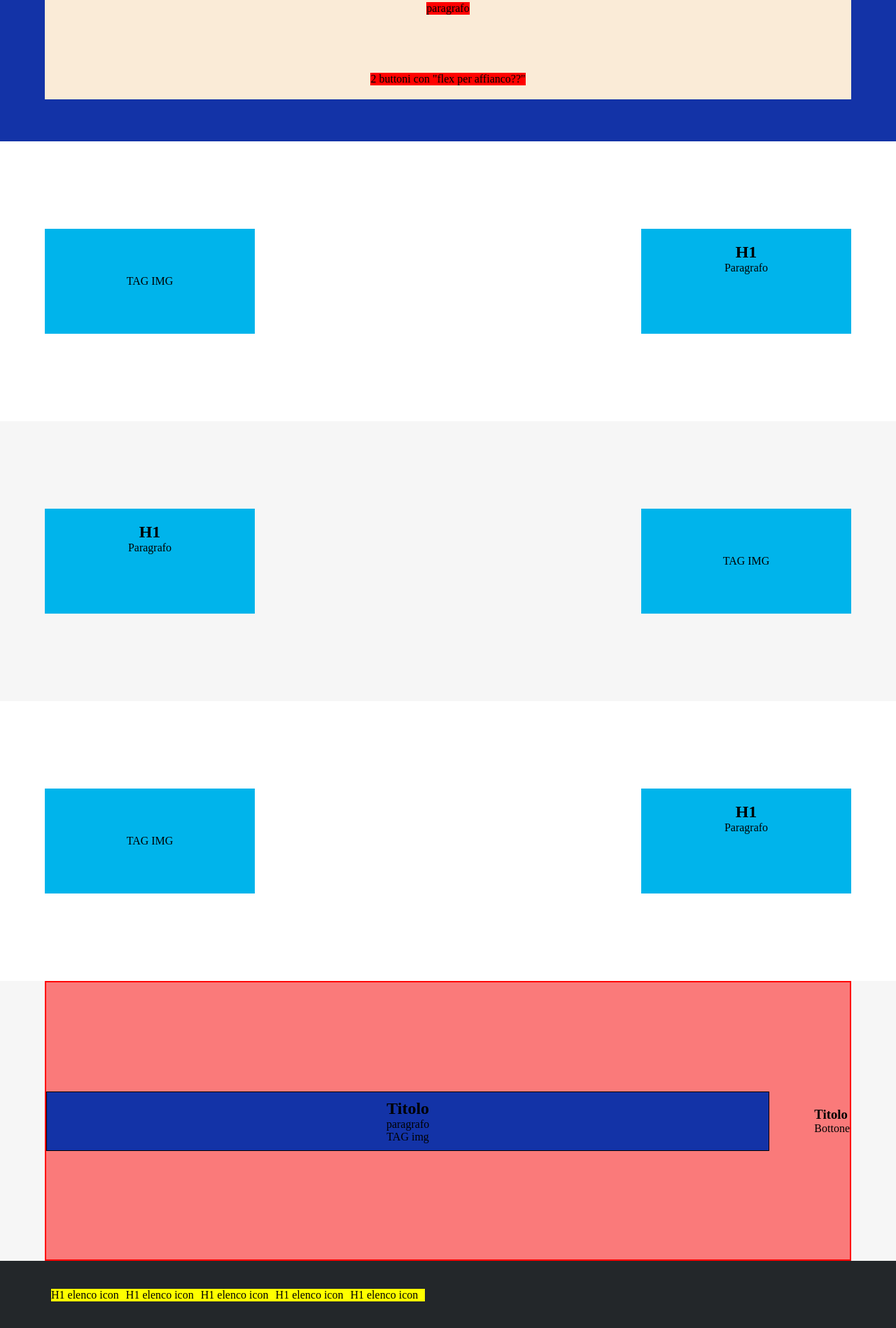
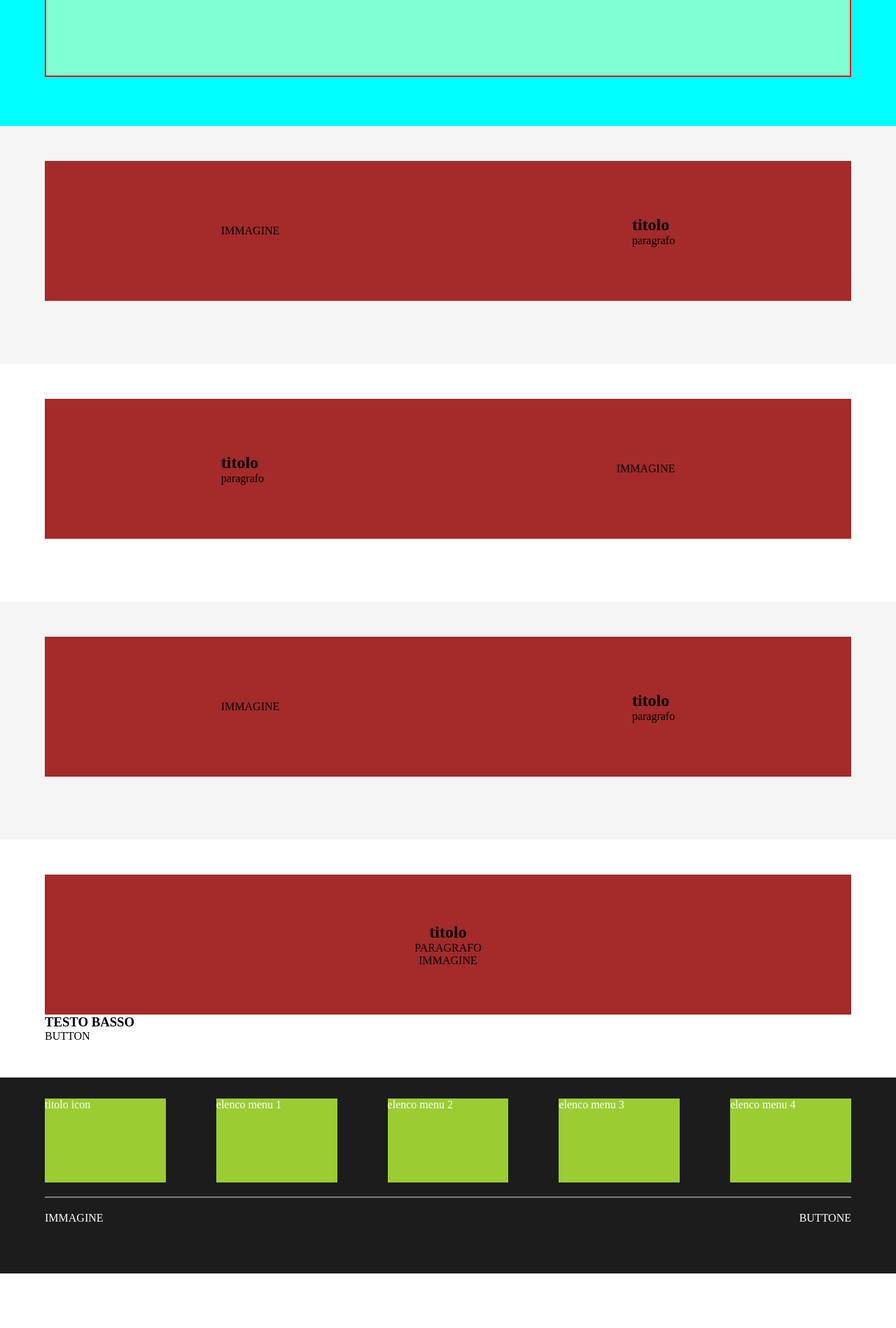
Before and after one commit to MatTheoo89/htmlcss-struttura-discord, a plain HTML site: page index.html in a window 1280 px wide. Shown: the part 298-2196 px from the top of the page at 70% size. After the commit the page ends 2118 px from the top, so only its background shows below. Drawn offline with Linux system fonts and the light colour scheme.

Commit message:
[add] new project correct

```diff
--- a/assets/css/style.css
+++ b/assets/css/style.css
@@ -2,18 +2,6 @@
   margin: 0;
   padding: 0;
   box-sizing: border-box;
-}
-
-.container{
-  display: flex;
-  justify-content: space-between;
-  gap: 0 40px;
-  width: 90%;
-  max-width: 1200px;
-  margin: 0 auto;
-  padding: 30px 0;
-  align-items: center;
-
 }
 
 .debug{
@@ -21,133 +9,89 @@
   border: 2px solid red;
 }
 
-header{
-  display: flex;
-  align-items: center;
-  color: white;
-  background-color: #395CD9;
-  height: 100px; /* eliminare*/
+.main-container{
+  width: 90%;
+  margin: 0 auto;
+  padding: 30px 0;
 }
 
-header .logo, .nav, .btn{
-  font-weight: bold;
-  padding: 5px;
-  height: 34;
-}
-header .logo{
-  background-color: rgb(156, 156, 11);
+.container{
+  margin-bottom: 40px;
+  display: flex;
+  justify-content: space-between;
+  align-items: center;
 }
 
-header .nav{
-  background-color: rgb(250, 142, 0);
+header{
+  height: 30%;
+  background-color: aqua;
 }
 
-header .btn{
-  background-color: rgb(211, 15, 15);
+header .main-container .container .logo, .bar, .info{
+  background-color: yellow;
+  padding: 10px 20px;
 }
 
-.jumbotron{
-  color: black;
+header .main-container .jumbotron{
   display: flex;
+  justify-content: center;
   align-items: center;
-  background-color: #1333a7;
-  height: 400px;/*da eliminare*/
+  background-color: aquamarine;
+  width: 100%;
+  height: 300px;
 }
 
-main .jumbotron .cont-jumb{
-  display: flex;
-  flex-direction: column;
-  padding: 20px 0;
-  background-color: antiquewhite;
-  height: 70%;
-  text-align: center;
-}
-
-main .jumbotron .cont-jumb span{
-  background-color: red;
-
-}
-
-main section.row-odd,
-main section.row-even{
-  display: flex;
-}
-
-main section.row-even{
-  background-color: #F6F6F6;
-}
-
-main section span#img{
-  display: flex;
-  align-items: center;
-  justify-content: center;
-  width: 300px;
-  height: 150px;
-  background-color: rgb(0, 180, 235);
-}
-
-main section .description{
-  width: 300px;
-  height: 150px;
-  text-align: center;
-  background-color: rgb(0, 180, 235);
+main .row{
   padding: 20px 0;
 }
 
-
-main section .alto{
-  padding: 10px 0;
-  text-align: center;
-  background-color: #1333a7;
-  border: 1px solid black;
-  width: 90%;
+main .row .container{
+  justify-content: space-around;
+  background-color:brown;
+  height: 200px;
 }
 
-main section .row-even .basso{
+main .row .main-container .box4{
   display: flex;
+  background-color:brown;
+  height: 200px;
   flex-direction: column;
-  padding: 10px 0;
-  text-align: center;
-  background-color: #1333a7;
-  border: 1px solid black;
-  width: 90%;
+  justify-content: center;
+  align-items: center;
 }
 
-main section .height-temp{
-  height: 400px; /*da eliminare*/
+main .row  .main-container .box4 .basso{
+background-color: blueviolet;
 }
 
+main .row-odd{
+  background-color: gray;
+}
 
-
-
-
-
-
-
-
-
-
-
-
-
-
+main .row-odd{
+  background-color: whitesmoke;
+}
 
 footer{
-  background-color: #23272A;
-  height: 300px;
-  padding: 10px;
   color: white;
+  background-color: rgb(28, 28, 28);
 }
 
-footer .container section.top{
+footer .main-container .top{
   display: flex;
-  justify-content: space-around;
+  justify-content: space-between;
 }
 
-footer .colonna{
-  color: black;
-  background-color: yellow;
-  padding-right: 10px;
-  width: 20%;
-  gap: 0 20px;
+footer .main-container .top .colonna{
+  width: 15%;
+  height: 120px;
+  background-color: yellowgreen;
 }
+
+footer .bottom{
+  display: flex;
+  justify-content: space-between;
+  border-top: 2px solid grey;
+  margin: 20px 0;
+  padding: 20px 0;
+}
--- a/index.html
+++ b/index.html
@@ -5,116 +5,123 @@
   <meta http-equiv="X-UA-Compatible" content="IE=edge">
   <meta name="viewport" content="width=device-width, initial-scale=1.0">
   <link rel="stylesheet" href="assets/css/style.css">
-  <title>Discord</title>
+  <title>Document</title>
 </head>
 <body>
 
+
     <header>
+      <div class="main-container">
+        <div class="container">
+          <div class="logo">logo</div>
+          <nav class="bar">navbar</nav>
+          <div class="info">info</div>
+        </div>
 
         <div class="container">
-      <div class="logo">LOGO(img)</div>
-      <div class="nav">NAVIGAZIONE(ul)</div>
-      <div class="btn">BUTTONE</div>
+          <div class="jumbotron debug">
+            <div>
+              <span>H1</span>
+              <span>paragrafo</span>
+              <span>2 bottoni con flex?</span>
+            </div>
+          </div>
+        </div>
       </div>
 
     </header>
 
     <main>
 
-    <div class="jumbotron">
-      <div class="container cont-jumb">
-        <h1>h1</h1>
-        <span>paragrafo</span>
-        <span>2 buttoni con "flex per affianco??"</span>
-      </div>
-    </div>
-
-    <!-- uN LUOGO A INVITO -->
-    <section class="row-odd">
-      <div class="container height-temp">
-        <span id="img">TAG IMG</span>
-          <div class="description">
-            <h1>H1</h1>
-          <p>Paragrafo</p>
+      <section class="row row-odd">
+        <div class="main-container">
+          <div class="container">
+            <span>IMMAGINE</span>
+            <div>
+              <h1>titolo</h1>
+              <p>paragrafo</p>
             </div>
           </div>
         </div>
       </section>
 
-    <!-- DOVE TROVARSI -->
-    <section class="row-even">
-      <div class="container height-temp">
-        <div class="description">
-          <h1>H1</h1>
-          <p>Paragrafo</p>
+      <section class="row row-even">
+        <div class="main-container">
+          <div class="container">
+            <div>
+              <h1>titolo</h1>
+              <p>paragrafo</p>
             </div>
-        <span id="img">TAG IMG</span>
+            <span>IMMAGINE</span>
           </div>
         </div>
       </section>
 
-    <!-- DA POCHI A UN FANDOM -->
-    <section class="row-odd">
-      <div class="container height-temp">
-        <span id="img">TAG IMG</span>
-          <div class="description">
-            <h1>H1</h1>
-          <p>Paragrafo</p>
+      <section class="row row-odd">
+        <div class="main-container">
+          <div class="container">
+            <span>IMMAGINE</span>
+            <div>
+              <h1>titolo</h1>
+              <p>paragrafo</p>
             </div>
           </div>
         </div>
       </section>
 
-    <!-- TECNOLOGIA -->
-    <section class="row-even">
-      <div class="container height-temp debug">
-        <div class="alto">
-          <h1>Titolo</h1>
-          <p>paragrafo</p>
-          <span>TAG img</span>
+      <section class="row row-even">
+        <div class="main-container">
+          <div class="box4">
+            <h1>titolo</h1>
+            <p>PARAGRAFO</p>
+            <div>IMMAGINE</div>
           </div>
-
           <div class="basso">
-          <h3>Titolo</h3>
-          <span>Bottone</span>
+            <h3>TESTO BASSO</h3>
+            <span>BUTTON</span>
           </div>
         </div>
       </section>
-
     </main>
 
     <footer>
-
-    <div class="container">
-
+      <div class="main-container">
         <section class="top">
-
           <div class="colonna">
-          <span>H1 elenco icon</span>
+            titolo icon
           </div>
 
           <div class="colonna">
-          <span>H1 elenco icon</span>
+            elenco menu 1
           </div>
 
           <div class="colonna">
-          <span>H1 elenco icon</span>
+            elenco menu 2
           </div>
 
           <div class="colonna">
-          <span>H1 elenco icon</span>
+            elenco menu 3
           </div>
+
           <div class="colonna">
-          <span>H1 elenco icon</span>
+            elenco menu 4
           </div>
+
         </section>
 
+        <section class="bottom">
+          <div>IMMAGINE</div>
+          <SPAN>BUTTONE</SPAN>
+        </section>
+      </div>
+
+
+
         <!-- <section class="bottom">
-        <div class="logo">LOGO(img)</div>
-        <div class="btn">BUTTONE</div>
+          ghdgdf
         </section> -->
-
       </div>
     </footer>
+
 </body>
 </html>
```
Lines whose indentation alone changed are shown as unchanged.
